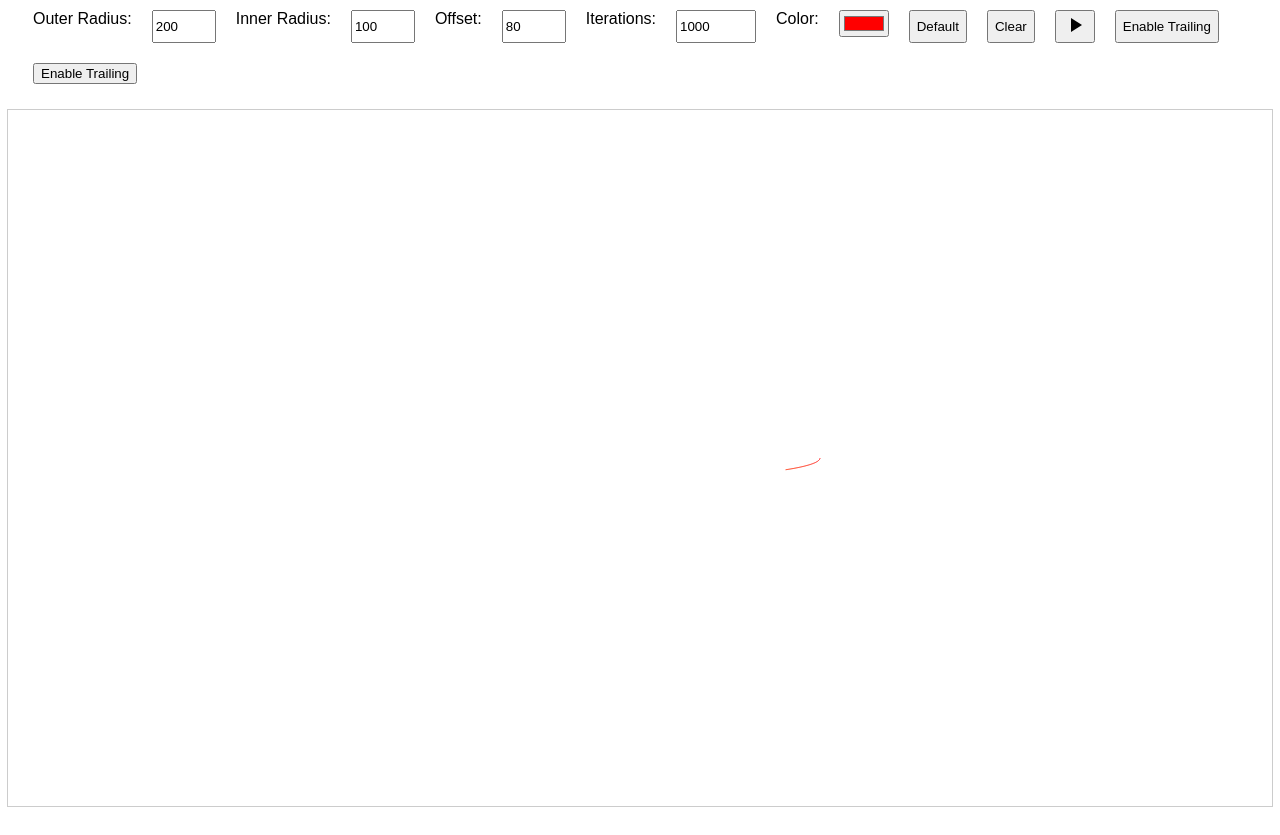
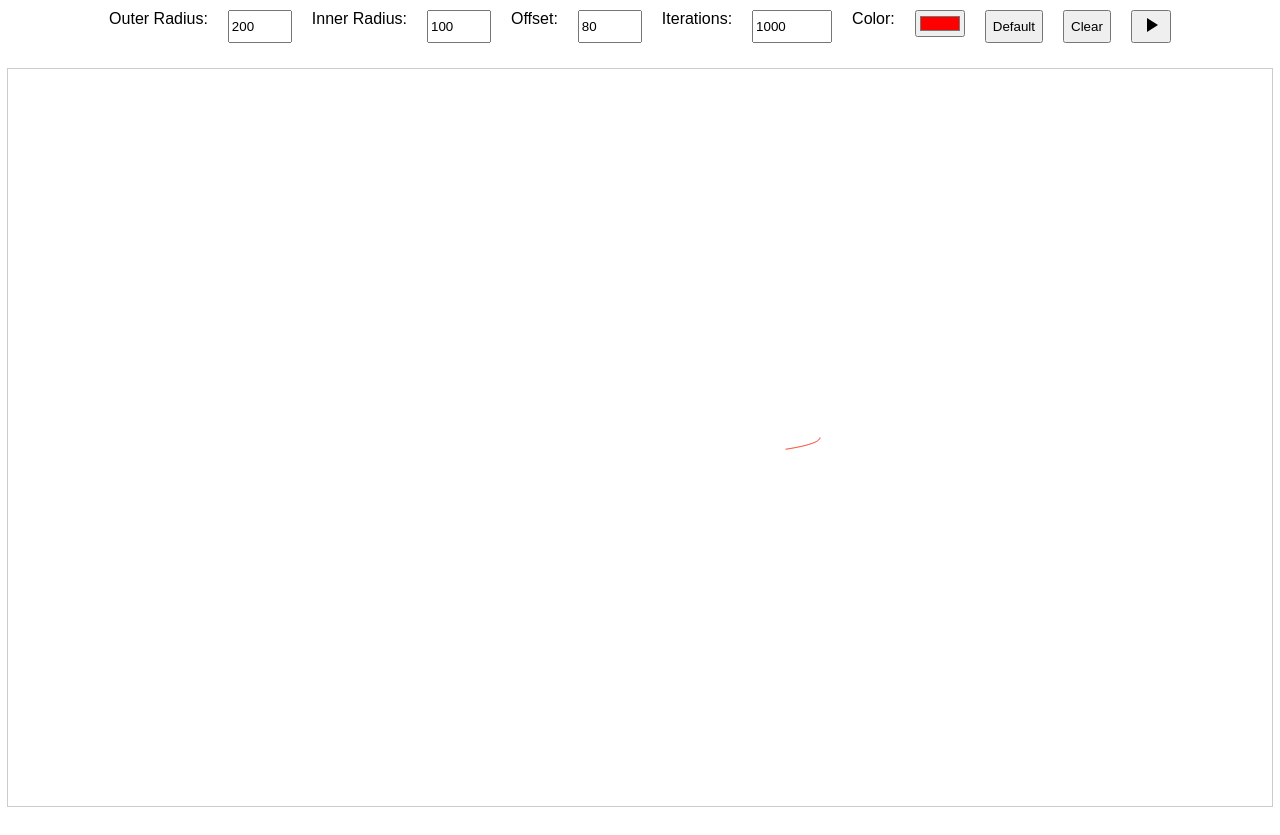
Before and after one commit to ManaBytes/blackBox, a website: page Geometry/spirograph-generator/index.html in a window 1280 px wide. Shown: the part 101-936 px from the top of the page. Drawn offline with Linux system fonts and the light colour scheme.

Commit message:
Breaking offset or maybe dimensions.

```diff
--- a/Geometry/spirograph-generator/index.html
+++ b/Geometry/spirograph-generator/index.html
@@ -32,8 +32,6 @@
           <path d="M8 5v14l11-7z" />
         </svg>
       </button>
-
-      <button id="trailingBtn">Enable Trailing</button>
     </div>
     <canvas id="spirographCanvas"></canvas>
     <script src="script.js"></script>
--- a/Geometry/spirograph-generator/script.js
+++ b/Geometry/spirograph-generator/script.js
@@ -24,45 +24,43 @@ document.addEventListener("DOMContentLoaded", function () {
 
   const visualizerCtx = visualizerCanvas.getContext("2d");
 
-  let isTrailingEnabled = false; // New variable to toggle trailing
-  let previewCanvas = document.createElement("canvas");
-  let previewCtx = previewCanvas.getContext("2d");
-  document.body.appendChild(previewCanvas);
-  previewCanvas.style.position = "absolute";
-  previewCanvas.style.pointerEvents = "none";
-
-  function drawSpirograph(outerRadius, innerRadius, offset, baseColor, targetCtx, startIteration = 0) {
+  function drawSpirograph(outerRadius, innerRadius, offset, baseColor) {
     const x0 = canvas.width / 2;
     const y0 = canvas.height / 2;
 
-    targetCtx.beginPath();
+    ctx.beginPath();
 
+    // Pre-calculate constant values
     const radiusDiff = outerRadius - innerRadius;
     const radiusRatio = radiusDiff / innerRadius;
 
-    const t = (startIteration / 1000) * Math.PI * 2;
-    const x = radiusDiff * Math.cos(t) + offset * Math.cos(radiusRatio * t);
-    const y = radiusDiff * Math.sin(t) - offset * Math.sin(radiusRatio * t);
-    targetCtx.moveTo(x0 + x, y0 + y);
+    if (currentIteration === 0) {
+      const t = 0;
+      const x = radiusDiff * Math.cos(t) + offset * Math.cos(radiusRatio * t);
+      const y = radiusDiff * Math.sin(t) - offset * Math.sin(radiusRatio * t);
+      ctx.moveTo(x0 + x, y0 + y);
+    }
 
     for (let i = 0; i < 100; i++) {
+      // Draw 100 points per frame
       currentIteration++;
-      const t = (currentIteration / 1000) * Math.PI * 2;
+      const t = (currentIteration / 1000) * Math.PI * 2; // Adjust 1000 to change the density of the pattern
       const x = radiusDiff * Math.cos(t) + offset * Math.cos(radiusRatio * t);
       const y = radiusDiff * Math.sin(t) - offset * Math.sin(radiusRatio * t);
 
+      // Calculate color based on currentIteration
       const hue = (currentIteration / 10) % 360;
-      targetCtx.strokeStyle = `hsl(${hue}, 100%, 50%)`;
+      ctx.strokeStyle = `hsl(${hue}, 100%, 50%)`;
 
-      targetCtx.lineTo(x0 + x, y0 + y);
-      targetCtx.stroke();
-      targetCtx.beginPath();
-      targetCtx.moveTo(x0 + x, y0 + y);
+      ctx.lineTo(x0 + x, y0 + y);
+      ctx.stroke();
+      ctx.beginPath();
+      ctx.moveTo(x0 + x, y0 + y);
     }
 
-    if (isPlaying && targetCtx === ctx) {
+    if (isPlaying) {
       animationId = requestAnimationFrame(() =>
-        drawSpirograph(outerRadius, innerRadius, offset, baseColor, targetCtx)
+        drawSpirograph(outerRadius, innerRadius, offset, baseColor)
       );
     }
   }
@@ -158,7 +156,7 @@ document.addEventListener("DOMContentLoaded", function () {
     startAnimation();
   }
 
-  function startAnimation(preview = false) {
+  function startAnimation() {
     if (animationId) {
       cancelAnimationFrame(animationId);
     }
@@ -172,15 +170,9 @@ document.addEventListener("DOMContentLoaded", function () {
     const offset = parseFloat(document.getElementById("offset").value);
     const baseColor = document.getElementById("color").value;
 
-    const targetCtx = preview ? previewCtx : ctx;
-    const targetCanvas = preview ? previewCanvas : canvas;
-
-    if (!preview || !isTrailingEnabled) {
-      targetCtx.clearRect(0, 0, targetCanvas.width, targetCanvas.height);
-    }
-
-    currentIteration = preview ? 0 : currentIteration;
-    drawSpirograph(outerRadius, innerRadius, offset, baseColor, targetCtx, currentIteration);
+    currentIteration = 0;
+    // Don't clear the canvas here
+    drawSpirograph(outerRadius, innerRadius, offset, baseColor);
   }
 
   function clearCanvas() {
@@ -206,12 +198,6 @@ document.addEventListener("DOMContentLoaded", function () {
     const canvasRect = canvas.getBoundingClientRect();
     visualizerCanvas.style.left = `${canvasRect.left}px`;
     visualizerCanvas.style.top = `${canvasRect.top}px`;
-
-    // Update preview canvas size and position
-    previewCanvas.width = canvas.width;
-    previewCanvas.height = canvas.height;
-    previewCanvas.style.left = `${canvasRect.left}px`;
-    previewCanvas.style.top = `${canvasRect.top}px`;
 
     ctx.putImageData(imageData, 0, 0);
 
@@ -249,11 +235,6 @@ document.addEventListener("DOMContentLoaded", function () {
     }
   }
 
-  function toggleTrailing() {
-    isTrailingEnabled = !isTrailingEnabled;
-    document.getElementById("trailingBtn").textContent = isTrailingEnabled ? "Disable Trailing" : "Enable Trailing";
-  }
-
   defaultBtn.addEventListener("click", setDefaultValues);
   clearBtn.addEventListener("click", clearCanvas);
   playPauseBtn.addEventListener("click", togglePlayPause);
@@ -276,12 +257,16 @@ document.addEventListener("DOMContentLoaded", function () {
       );
       const offset = parseFloat(document.getElementById("offset").value);
 
+      // Clear any existing fade out interval
       clearInterval(fadeOutInterval);
+
+      // Clear any existing timeout
       clearTimeout(offsetVisualizerTimeout);
 
+      // Immediately draw the visualizer at full opacity
       visualizerFunction(outerRadius, innerRadius, offset, 1);
-      startAnimation(true);
 
+      // Set a new timeout for 1.5 seconds
       offsetVisualizerTimeout = setTimeout(() => {
         let opacity = 1;
 
@@ -289,23 +274,27 @@ document.addEventListener("DOMContentLoaded", function () {
           opacity -= 0.1;
           if (opacity <= 0) {
             clearInterval(fadeOutInterval);
-            visualizerCtx.clearRect(0, 0, visualizerCanvas.width, visualizerCanvas.height);
-            previewCtx.clearRect(0, 0, previewCanvas.width, previewCanvas.height);
+            // Clear the visualizer canvas
+            visualizerCtx.clearRect(
+              0,
+              0,
+              visualizerCanvas.width,
+              visualizerCanvas.height
+            );
             if (isPlaying) {
               startAnimation();
             } else {
-              drawSpirograph(outerRadius, innerRadius, offset, null, ctx, currentIteration);
+              drawSpirograph(outerRadius, innerRadius, offset);
             }
           } else {
             visualizerFunction(outerRadius, innerRadius, offset, opacity);
-            previewCtx.globalAlpha = opacity;
-            previewCtx.drawImage(previewCanvas, 0, 0);
           }
-        }, 50);
-      }, 1500);
+        }, 50); // 20 steps over 1 second
+      }, 1500); // Start fading after 1.5 seconds
 
+      // If playing, update the animation
       if (isPlaying) {
-        startAnimation(true);
+        startAnimation();
       }
     });
   }
@@ -315,13 +304,6 @@ document.addEventListener("DOMContentLoaded", function () {
   addVisualizerToInput("innerRadius", drawInnerRadiusVisualizer);
   addVisualizerToInput("offset", drawOffsetVisualizer);
 
-  // Add trailing toggle button
-  const trailingBtn = document.createElement("button");
-  trailingBtn.id = "trailingBtn";
-  trailingBtn.textContent = "Enable Trailing";
-  trailingBtn.addEventListener("click", toggleTrailing);
-  document.getElementById("controls").appendChild(trailingBtn);
-
   window.addEventListener("resize", resizeCanvas);
   resizeCanvas();
 
```
